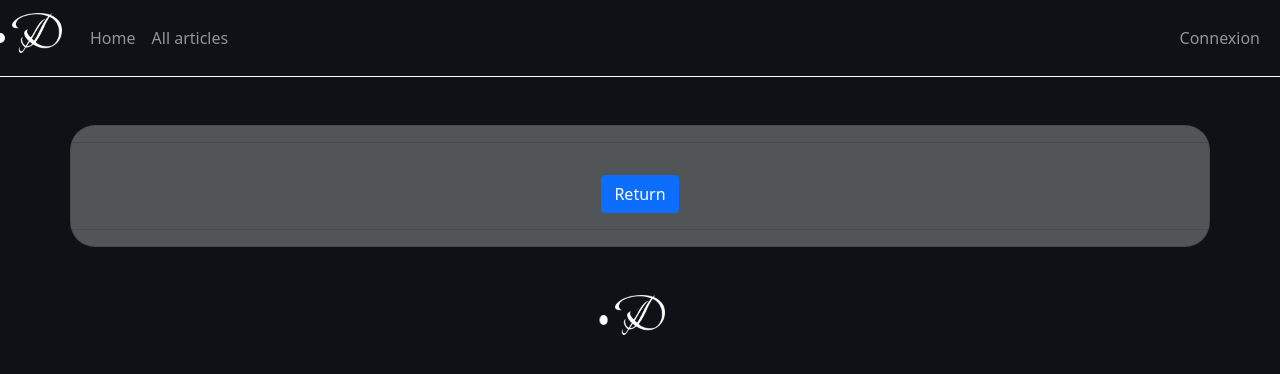
After one commit to WilliamHodicq/Dev-Blog-Symfony, a Symfony app: template templates/articles/show.html.twig in a window 1280 px wide. The commit adds this page. Shown: the top 374 px of the page. Run offline with Twig, Linux system fonts and the light colour scheme; the template is opened without the code that fills it, so the values that code supplies are empty; some libraries are stand-ins or nearby versions.

Commit message:
feat: show page, admin access

```diff
--- a/templates/articles/index.html.twig
+++ b/templates/articles/index.html.twig
@@ -43,8 +43,8 @@
                         </div>
                         <div class="card-body ">
                             <h5 class="card-title">{{ article.title }}</h5>
-                            <p class="card-text">{{ article.description }}</p>
-                            <a href="#" class="btn btn-primary">link</a>
+                            <p class="card-text">{{ article.description |slice(0, 200) ~ '...' | raw }}</p>
+                            <a href="{{ path('app_article_show',{id: article.id}) }}" class="btn btn-primary">link</a>
                         </div>
                         <div class="card-footer text-muted">
                             {{ article.formattedDate  }}
--- /dev/null
+++ b/templates/articles/show.html.twig
@@ -0,0 +1,35 @@
+{% extends 'base.html.twig' %}
+
+{% block title article.title %}
+
+
+{% block body %}
+    <div class="main-container">
+        <div class="container">
+            <h1>{{ article.title }}</h1>
+            <div class="row my-5">
+                <div class="card text-center px-0">
+                    <div class="card-header">
+                        {% if article.filename %}
+                            <img src="{{ vich_uploader_asset(article,'imageFile')  }}" alt="" class="card-img-top img-card">
+                        {% endif %}
+
+                    </div>
+                    <div class="card-body ">
+                        <p class="card-text">{{ article.description  | raw | nl2br }}</p>
+                        <a href="{{ path('app_articles_index') }}" class="btn btn-primary">Return</a>
+                    </div>
+                    <div class="card-footer text-muted">
+                        {{ article.formattedDate  }}
+                    </div>
+                </div>
+            </div>
+
+        </div>
+        <div class="d-flex justify-content-center">
+            <div class="planet"><div class="moon"></div></div>
+        </div>
+    </div>
+
+
+{% endblock %}
```
Also changed, not shown: src/Controller/ArticlesController.php (+18 -8 lines), src/Repository/ArticlesRepository.php (+8 -0 lines), public/css/style.css (line endings or trailing spaces), public/images/articles/61c1a2b2e7e48965162200.PNG (added), src/Controller/HomeController.php (line endings or trailing spaces), src/Controller/SecurityController.php (line endings or trailing spaces), src/Controller/admin/AdminArticlesController.php (line endings or trailing spaces), templates/admin/edit.html.twig (line endings or trailing spaces), templates/admin/index.html.twig (line endings or trailing spaces), templates/admin/new.html.twig (line endings or trailing spaces), templates/pages/_carousel.html.twig (line endings or trailing spaces), templates/pages/home.html.twig (line endings or trailing spaces), templates/security/login.html.twig (line endings or trailing spaces), 2 other files.
